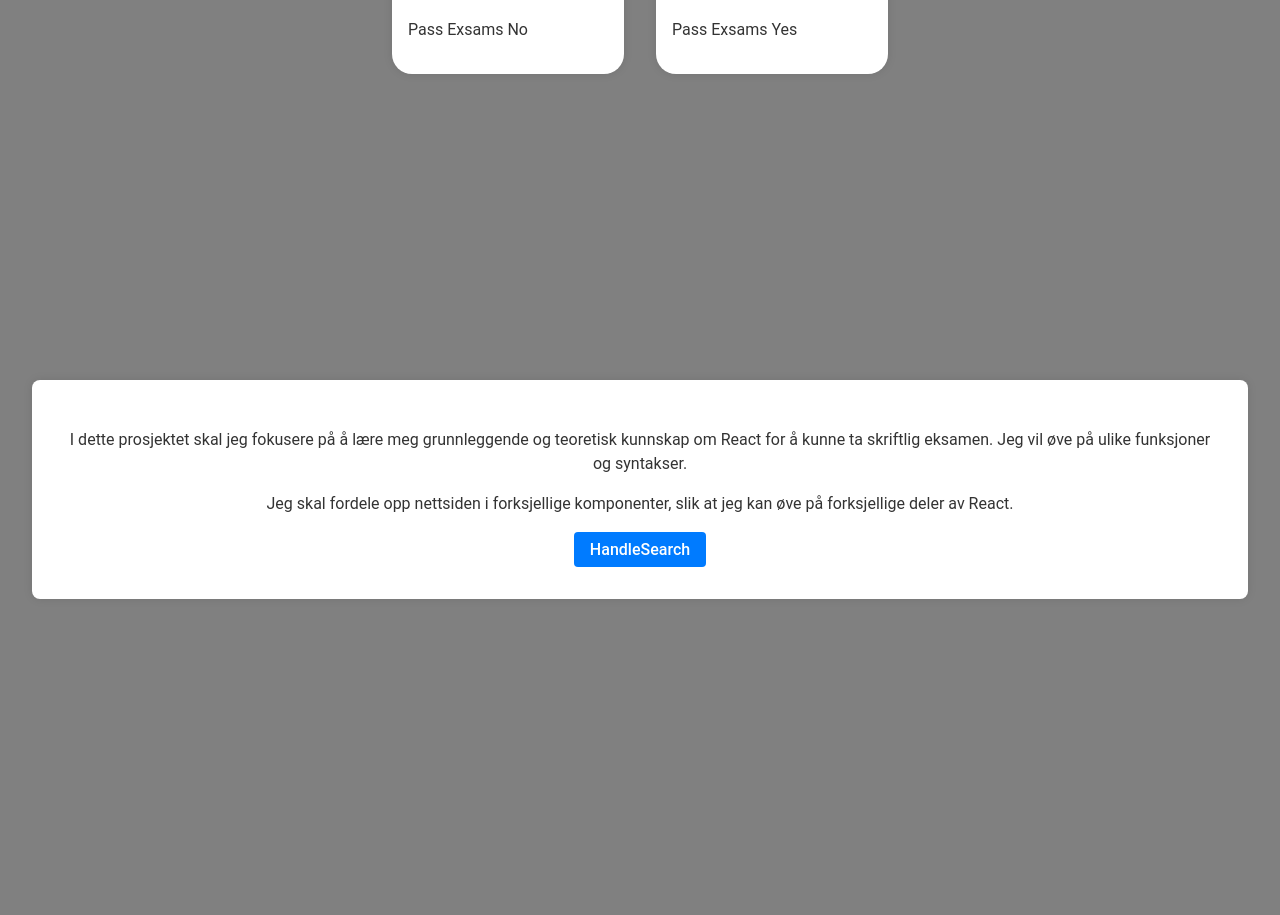
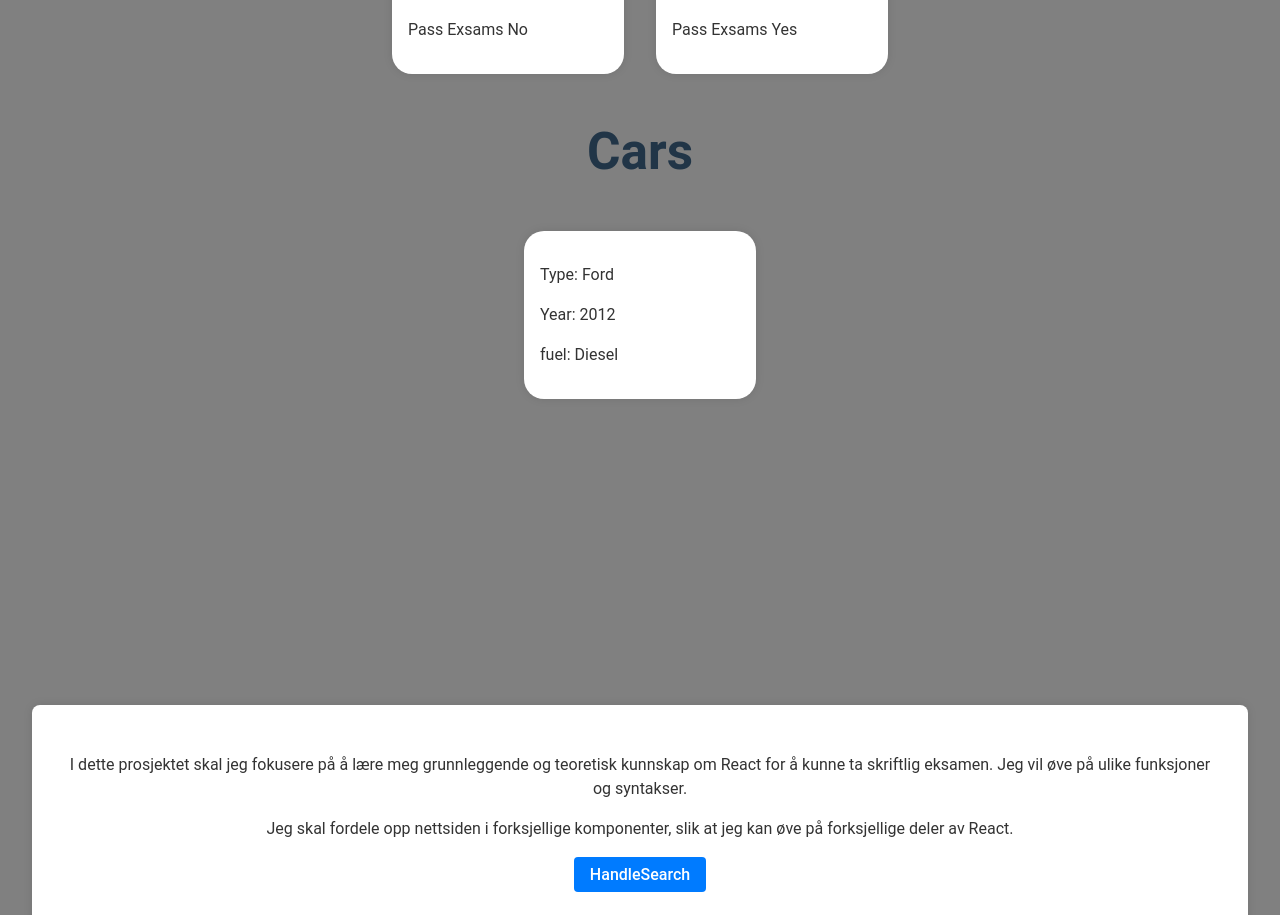
Before and after one commit to ErikAJensen/myreactjourney, a React (Vite) app: page / in a window 1280 px wide. Shown: the part 926-1841 px from the top of the page. Built offline with nearby package versions, Linux system fonts and the light colour scheme.

Commit message:
Props trening

```diff
--- a/src/App.jsx
+++ b/src/App.jsx
@@ -3,7 +3,7 @@ import Header from "./Components/Header";
 import Body from "./Components/Body";
 import "./Styles/Main.scss";
 import "./App.css";
-import { Student, Teachers } from "./Components/Props";
+import { Student, Teachers, Cars } from "./Components/Props";
 
 function App() {
   return (
@@ -22,6 +22,9 @@ function App() {
           <h1>Teacher</h1>
           <Teachers name="Bernt" age={40} />
           <Teachers name="Nathalie" age={25} isStudentPas="Yes" />
+
+          <h1>Cars</h1>
+          <Cars type="Ford" year={2012} fuel="Diesel" />
         </div>
 
         <Body />
--- a/src/Components/Props.jsx
+++ b/src/Components/Props.jsx
@@ -23,5 +23,15 @@ function Teachers(props) {
   );
 }
 
+function Cars(props) {
+  return (
+    <div className="Car-card">
+      <p>Type: {props.type} </p>
+      <p>Year: {props.year} </p>
+      <p>fuel: {props.fuel} </p>
+    </div>
+  );
+}
+
 // Eksporter komponentene som named exports
-export { Student, Teachers };
+export { Student, Teachers, Cars };
--- a/src/Styles/Main.scss
+++ b/src/Styles/Main.scss
@@ -45,6 +45,18 @@ header {
   display: inline-block;
 }
 
+.Car-card {
+  background-color: white;
+  color: #333;
+  padding: 1rem;
+  border-radius: 20px;
+  box-shadow: 0 0 10px rgba(0, 0, 0, 0.1);
+  text-align: left;
+  margin: 1rem;
+  width: 200px;
+  display: inline-block;
+}
+
 article {
   background-color: white;
   color: #333;
```
